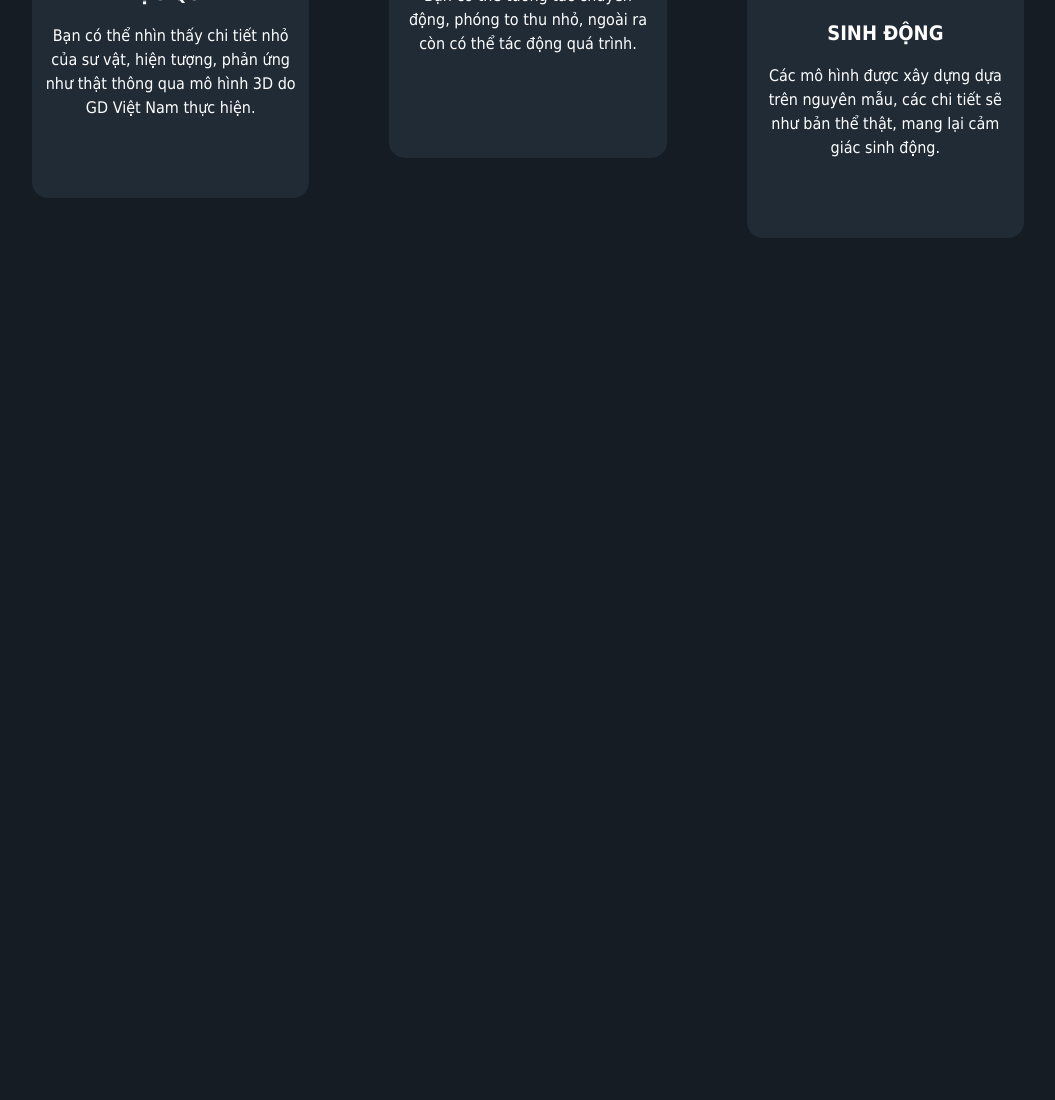
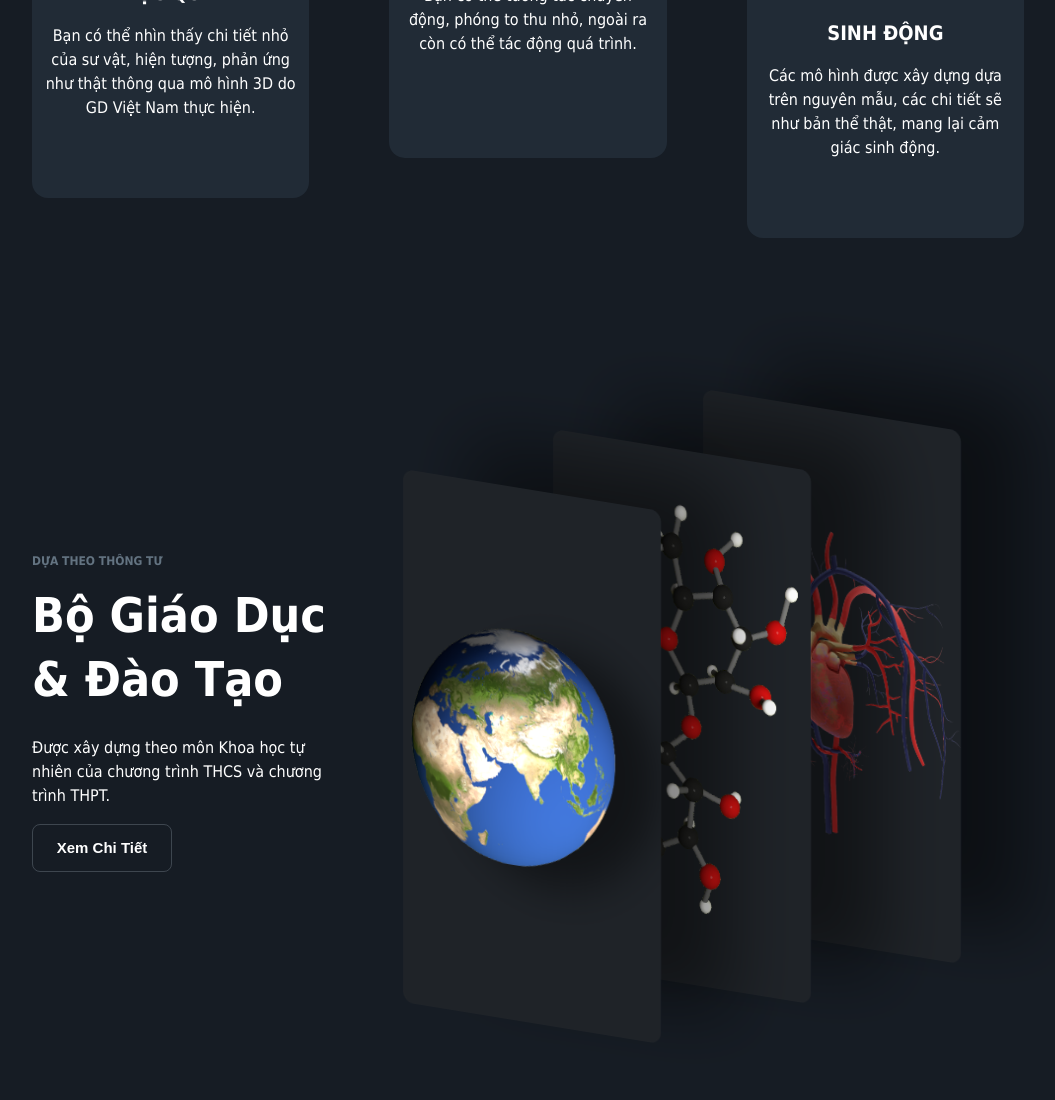
Before and after one commit to khuongdoanngoc/GDVietNam-landingpage, a plain HTML site: page index.html in a window 1280 px wide. Shown: the part 1294-2394 px from the top of the page, without its empty margins (112-1167 px from the left). Before the commit the page ends 1552 px from the top, so only its background shows below. Drawn offline with Linux system fonts and the light colour scheme.

Commit message:
profile3 finished

```diff
--- a/index.html
+++ b/index.html
@@ -139,5 +139,47 @@
             </div>
         </div>
         <!-- end profile 2 -->
+
+        <!-- profile 3 content -->
+        <div class="profile3">
+            <div class="profile3-content">
+                <div class="profile3-content-child-title">
+                    <span>DỰA THEO THÔNG TƯ</span>
+                </div>
+                <div class="profile3-content-title">
+                    <h2>
+                        Bộ Giáo Dục
+                        <br />
+                        & Đào Tạo
+                    </h2>
+                </div>
+                <div class="profile3-content-paragraph">
+                    <p>
+                        Được xây dựng theo môn Khoa học tự nhiên của chương
+                        trình THCS và chương trình THPT.
+                    </p>
+                </div>
+                <div class="profile3-content-btn-detail">
+                    <button>Xem Chi Tiết</button>
+                </div>
+            </div>
+            <div class="profile3-pictures">
+                <div class="profile3-pictures-container">
+                    <img
+                    class="profile3-pictures-earth"
+                    src="./images/profile3_earth.png"
+                    alt="earth" />
+                <img
+                    class="profile3-pictures-gen"
+                    src="./images/profile3_gen.png"
+                    alt="gen" />
+                <img
+                    class="profile3-pictures-heart"
+                    src="./images/profile3_heart.png"
+                    alt="heart" />
+                </div>
+            </div>
+        </div>
+        <!-- end profile 3 -->
     </body>
 </html>
--- a/styles.css
+++ b/styles.css
@@ -3,7 +3,7 @@ body {
     box-sizing: border-box;
     padding: 0px;
     margin: 0px;
-
+    font-family: Tahoma, sans-serif;
     background-color: rgb(22, 28, 36);
 }
 
@@ -324,3 +324,123 @@ header {
     font-weight: 400;
     padding-top: 16px;
 }
+/* END PROFILE 2 STYLES */
+
+/* PROFILE 3 STYLES */
+.profile3 {
+    height: 550px;
+    margin-top: 192px;
+    padding: 0 144px 0 144px;
+    display: flex;
+    gap: 40px;
+}
+.profile3-content {
+    height: 100%;
+    width: 33.3333%;
+    background-color: rgb(22, 28, 36);
+    padding-top: 100px;
+    display: flex;
+    flex-direction: column;
+}
+.profile3-content-child-title {
+    width: 100%;
+    height: 18px;
+}
+.profile3-content-child-title span {
+    font-weight: 700;
+    line-height: 1.5;
+    font-size: 0.75rem;
+    text-transform: uppercase;
+    font-family: Tahoma, sans-serif;
+    color: rgb(99, 115, 129);
+}
+.profile3-content-title {
+    width: 100%;
+    height: 128px;
+    margin-top: 16px;
+}
+.profile3-content-title h2 {
+    margin: 0;
+    font-size: 3rem;
+    font-weight: 700;
+    line-height: 1.3333;
+    color: white;
+}
+.profile3-content-paragraph {
+    width: 100%;
+    height: 48px;
+    margin-top: 24px;
+}
+.profile3-content-paragraph p {
+    margin: 0;
+    color: white;
+    line-height: 1.5;
+    font-size: 1rem;
+    font-weight: 400;
+}
+.profile3-content-btn-detail {
+    width: 100%;
+    height: 48px;
+    margin-top: 40px;
+}
+.profile3-content-btn-detail button {
+    height: 100%;
+    width: 140px;
+    cursor: pointer;
+    border-radius: 8px;
+    background-color: transparent;
+    color: white;
+    border: 1px solid rgba(145, 158, 171, 0.32);
+    font-weight: 700;
+    line-height: 1.71429;
+    font-size: 0.9375rem;
+}
+.profile3-pictures {
+    height: 100%;
+    width: 66.6667%;
+    display: flex;
+    justify-content: center;
+
+}
+.profile3-pictures-container {
+    align-items: center;
+    position: relative;
+    width: 350px;
+    height: 350px;
+}
+.profile3-pictures-container img {
+    width: 300px; /* Ảnh sẽ chiếm toàn bộ width của container */
+    height: auto; /* Đảm bảo tỉ lệ khung hình không bị thay đổi */
+    position: absolute;
+    border-radius: 12px;
+    box-shadow: rgba(0, 0, 0, 0.48) 80px -40px 80px;
+}
+.profile3-pictures-earth {
+    z-index: 3;
+    position: absolute;
+    transform: translateX(-50%) translateY(40px) scaleX(0.86) scaleY(1)
+        skewX(0deg) skewY(8deg) translateZ(0px);
+    width: 200px;
+    height: 400px;
+    border-radius: 12px;
+}
+.profile3-pictures-gen {
+    opacity: 1;
+    z-index: 2;
+    position: absolute;
+    transform: translateX(0px) translateY(0px) scaleX(0.86) scaleY(1)
+        skewX(0deg) skewY(8deg) translateZ(0px);
+    width: 200px;
+    height: 400px;
+    border-radius: 12px;
+}
+.profile3-pictures-heart {
+    opacity: 1;
+    z-index: 1;
+    position: absolute;
+    transform: translateX(50%) translateY(-40px) scaleX(0.86) scaleY(1)
+        skewX(0deg) skewY(8deg) translateZ(0px);
+    width: 200px;
+    height: 400px;
+    border-radius: 12px;
+}
```
Also changed, not shown: images/profile3_earth.png (added), images/profile3_gen.png (added), images/profile3_heart.png (added).
